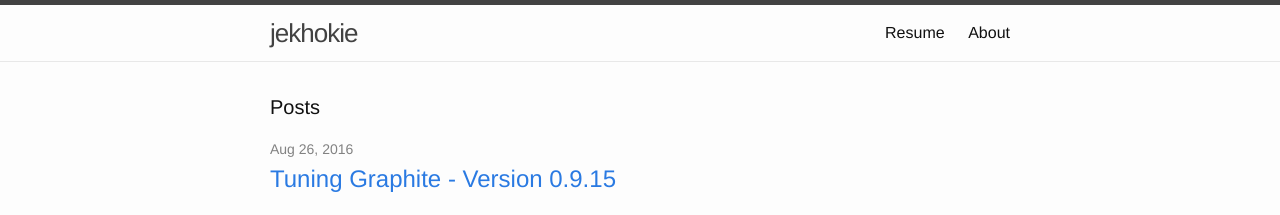
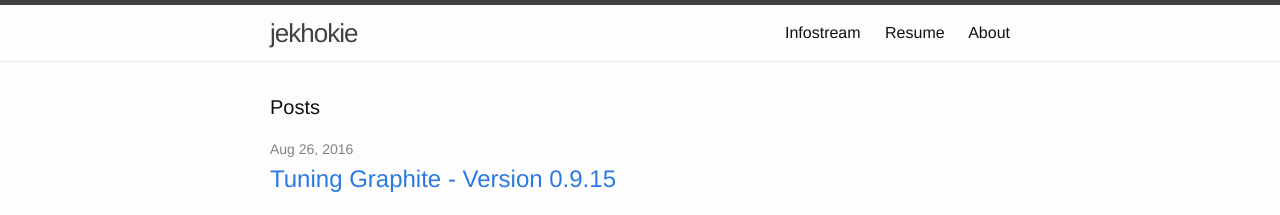
Before and after one commit to jekhokie/jekhokie.github.io, a Jekyll site: the page built from index.html, in a window 1280 px wide and 900 px high. Shown: the top 215 px of the window. Built offline with Jekyll 4.4.1, drawn with Linux system fonts in a browser that asks for light colours.

Commit message:
Add Link to Infostream (Blog) in Header
Add an explicit link to the blog (posts) section of the site in the
header in case it's not obvious that clicking on the "jekhokie" site
name brings you there.

```diff
--- a/_includes/header.html
+++ b/_includes/header.html
@@ -14,6 +14,8 @@
       </a>
 
       <div class="trigger">
+        <a class="page-link" href="{{ site.baseurl }}/">Infostream</a>
+
         {% assign page_list = site.pages | sort:"weight" %}
 
         {% for my_page in page_list %}
```
